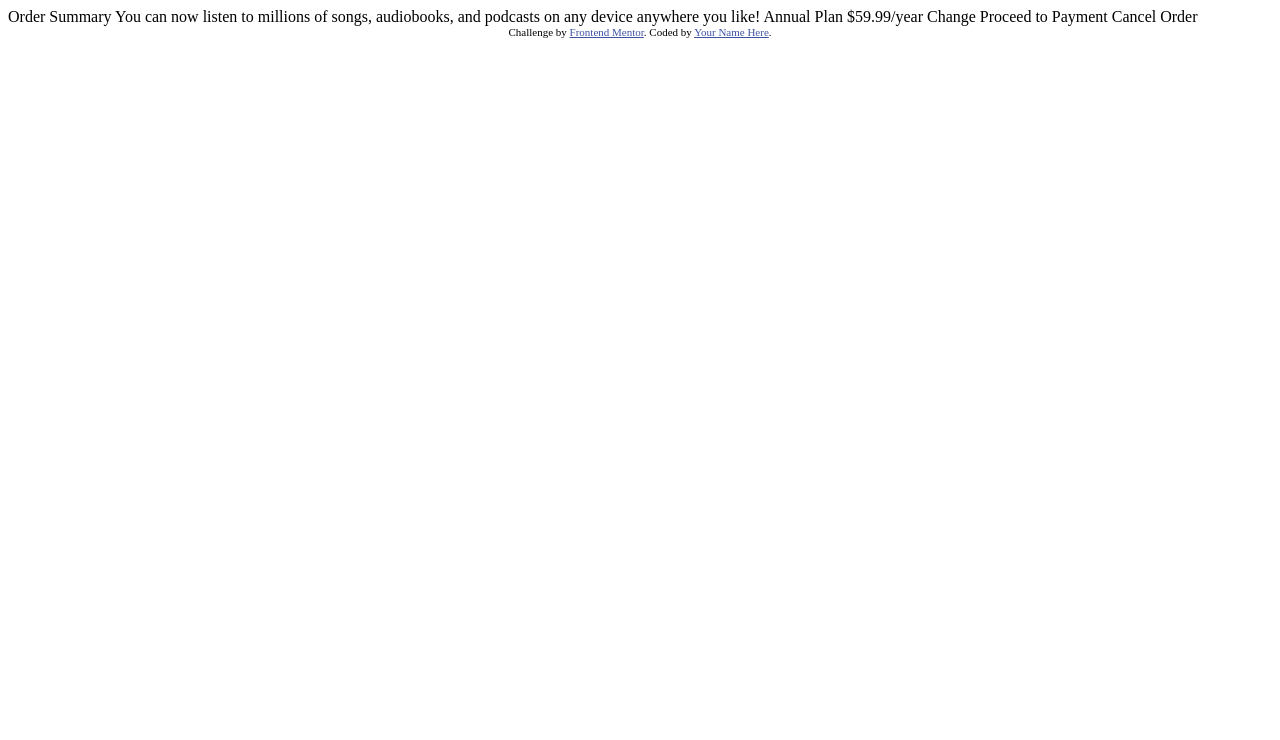
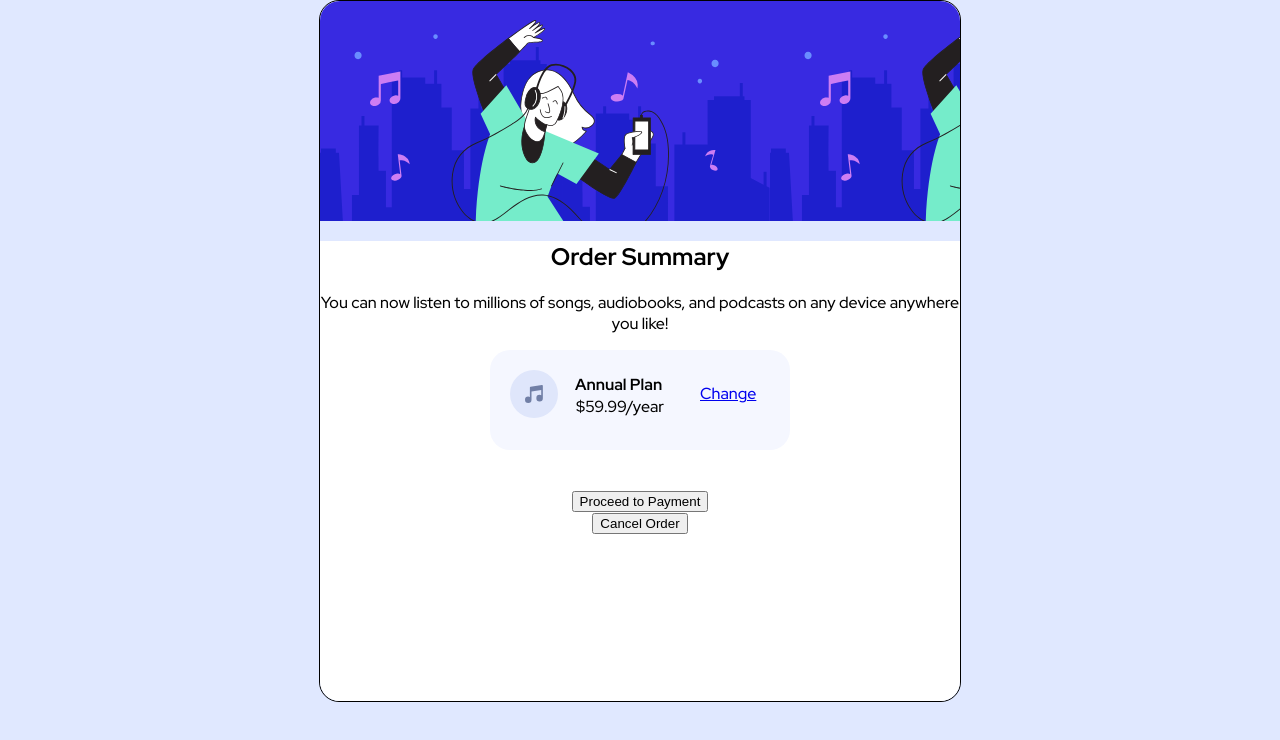
Before and after one commit to gianmisdev/order-summary-component-main, a plain HTML site: page index.html in a window 1280 px wide. Drawn offline with Linux system fonts and the light colour scheme.

Commit message:
Update index.html
buttons

```diff
--- a/index.html
+++ b/index.html
@@ -5,33 +5,137 @@
   <meta name="viewport" content="width=device-width, initial-scale=1.0"> <!-- displays site properly based on user's device -->
 
   <link rel="icon" type="image/png" sizes="32x32" href="./images/favicon-32x32.png">
+  <!--FONT-->
+  <link rel="preconnect" href="https://fonts.googleapis.com">
+  <link rel="preconnect" href="https://fonts.gstatic.com" crossorigin>
+  <link href="https://fonts.googleapis.com/css2?family=Red+Hat+Display:wght@500;700;900&display=swap" rel="stylesheet">
+  <title>Frontend Mentor | Order summary card</title>
+  <!--INTERNAL STYLESHEET-->
+  <style>
+    body
+    {
+      font-size: 16px;
+      font-family: 'Red Hat Display', sans-serif;
+      background-color: hsl(225, 100%, 94%);
 
-  <title>Frontend Mentor | Order summary card</title>
+      border: 0;
+      margin: 0;
+      box-sizing: border-box;
 
-  <!-- Feel free to remove these styles or customise in your own stylesheet 👍 -->
-  <style>
-    .attribution { font-size: 11px; text-align: center; }
-    .attribution a { color: hsl(228, 45%, 44%); }
+    }
+
+    .card-itself
+    {
+      width: 50%;
+      height: 700px;
+      margin: auto;
+      border: 1px solid black;
+
+      border-radius: 20px;
+    }
+    .card-header
+    {
+      height: 220px;
+      background-image: url('images/illustration-hero.svg');
+      border-radius: 20px 20px 0px 0px;
+
+      margin: 0px;
+      padding: 0;
+    }
+    .card-body
+    {
+      background-color: white;
+      height: 460px;
+      border-radius: 0px 0px 20px 20px;
+    }
+    h2
+    {
+      text-align: center;
+    }
+    p
+    {
+      text-align: center;
+    }
+
+    #anual-plan
+    {
+      height: 100px;
+      width: 300px;
+      border: none;
+      margin: 0 auto;
+      border-radius: 20px;
+      background-color: hsl(225, 100%, 98%);
+    }
+
+    #icon-music
+    {
+      position: relative;
+      top: 20px;
+      left: 20px;
+    }
+    #title
+    {
+      position: relative;
+      left: 85px;
+      bottom: 50px;
+    }
+
+    #price
+    {
+      position: relative;
+      bottom: 70px;
+      right: 20px;
+    }
+    #change
+    {
+      position: relative;
+      left: 210px;
+      bottom: 120px;
+    }
+    .buttons
+    {
+      margin-top: 40px;
+      text-align: center;
+    }
+
   </style>
 </head>
 <body>
 
-  Order Summary
+  <div class="card-itself">
+    <div class="card-header">
+    </div>
+    <div class="card-body">
+      <h2>Order Summary</h2>
+      <p>You can now listen to millions of songs, audiobooks, and podcasts on any
+        device anywhere you like!</p>
 
-  You can now listen to millions of songs, audiobooks, and podcasts on any
-  device anywhere you like!
+        <div id="anual-plan">
+          <!--MUSIC ICON-->
+          <img src="images/icon-music.svg" id="icon-music">
 
-  Annual Plan
-  $59.99/year
+          <h4 id="title">Annual Plan</h4>
+          <p id="price">$59.99/year</p>
+          <a href="#" id="change">Change</a>
+        </div>
+        <div class="buttons">
+          <button>Proceed to Payment</button>
+          <br>
+          <button>Cancel Order</button>
+        </div>
+    </div>
+  </div>
 
-  Change
 
-  Proceed to Payment
-  Cancel Order
 
-  <div class="attribution">
-    Challenge by <a href="https://www.frontendmentor.io?ref=challenge" target="_blank">Frontend Mentor</a>.
-    Coded by <a href="#">Your Name Here</a>.
-  </div>
+
+
+
+
+
+
+
+
+
 </body>
 </html>
```
